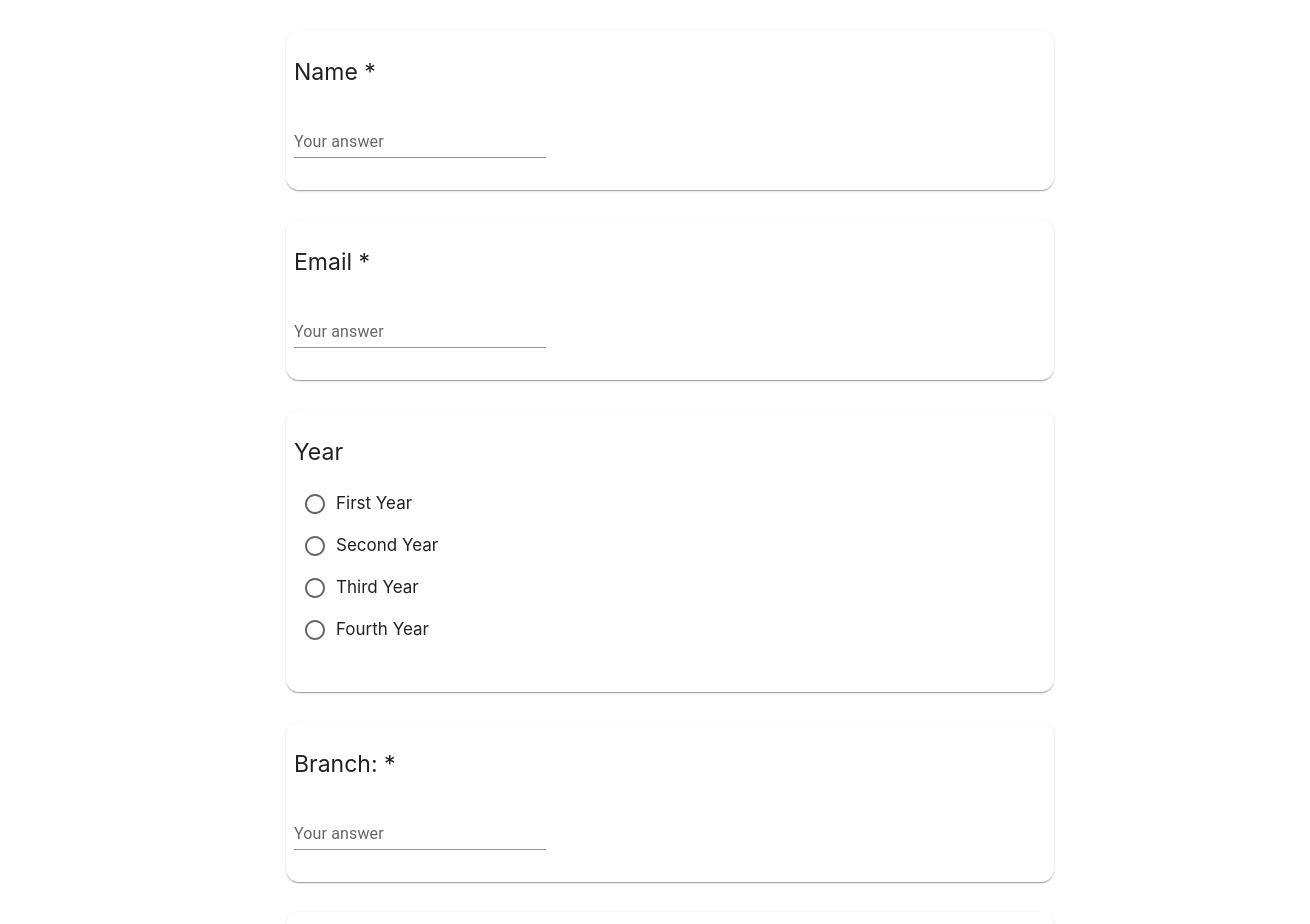
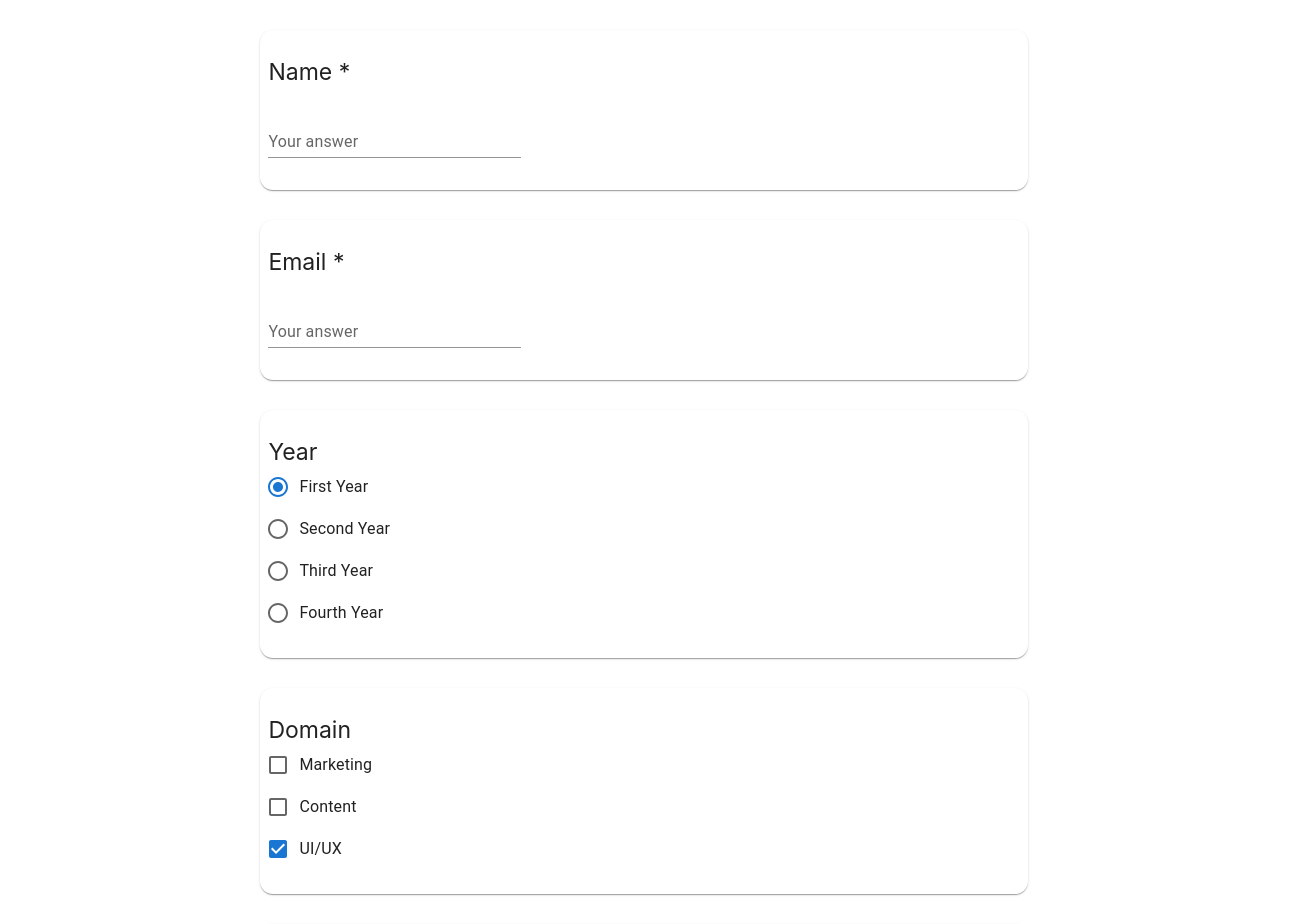
Before and after one commit to himanshu070/Form-For-GFG, a React (Create React App) app: page / in a window 1280 px wide. Shown: the top 924 px of the page, 1310 px wide, since content can reach past the window. Built offline with nearby package versions, Linux system fonts and the light colour scheme.

Commit message:
checkbox

```diff
--- a/src/App.js
+++ b/src/App.js
@@ -4,13 +4,14 @@ import ToggleCard from "./Components/ToggleCard";
 import Button from "@mui/material/Button";
 import "./CSS/App.css";
 import { useState } from "react";
+import CheckCard from "./Components/CheckCard";
 function App() {
   const [inputVal, setInputVal] = useState({
     name: "",
     email: "",
-    year: "",
-    branch: "",
-    questions: "",
+    year: "First Year",
+    domain: ["", "", ""],
+    discord: "",
   });
 
   const submit = () => {
@@ -30,26 +31,31 @@ function App() {
         setInputVal={setInputVal}
         name="email"
       />
-      <ToggleCard title={"Year"}
+      <ToggleCard
+        title={"Year"}
         value={inputVal}
         setInputVal={setInputVal}
         name="year"
       />
+      <CheckCard
+      title={"Domain"}
+      value={inputVal}
+      setInputVal={setInputVal}
+      name="domain"
+      />
       <TextCard
-        title={"Branch: *"}
+        title={
+          "Discord ID: ( ex: abcdg#1234) (In case you don't have a discord account, please make one. We will be communicating via discord for all team related activities.)"
+        }
         value={inputVal}
         setInputVal={setInputVal}
-        name="branch"
+        name="discord"
       />
-      <TextCard
-        title={"Any questions you would like to ask the panelists:"}
-        value={inputVal}
-        setInputVal={setInputVal}
-        name="questions"
-      />
-      <Button onClick={submit} variant="contained" color="success">
-        Success
-      </Button>
+      <div className="form-submit-button">
+        <Button onClick={submit} variant="contained" color="success">
+          Submit
+        </Button>
+      </div>
     </div>
   );
 }
--- a/src/CSS/App.css
+++ b/src/CSS/App.css
@@ -1,4 +1,14 @@
 /* .app-js{
+    margin: 0;
+    padding: 0;
     background-color: black;
     width: 100%;
 } */
+
+.form-submit-button{
+    display: flex;
+    align-items: center;
+    margin-left: 20.3vw;
+    margin-bottom: 20px;
+    margin-top: -10px;
+}
--- a/src/CSS/TextCard.css
+++ b/src/CSS/TextCard.css
@@ -5,7 +5,7 @@
     display: flex;
     align-items: center;
     justify-content: center;
-    width: 100vw;
+    width: 96vw;
     margin: 30px;
 }
 #card{
--- /dev/null
+++ b/src/Components/CheckCard.jsx
@@ -0,0 +1,113 @@
+import React from 'react';
+import CardContent from "@mui/material/CardContent";
+import Typography from "@mui/material/Typography";
+import Card from "@mui/material/Card";
+import FormControlLabel from "@mui/material/FormControlLabel";
+import FormGroup from "@mui/material/FormGroup";
+import Checkbox from "@mui/material/Checkbox";
+
+
+
+const CheckCard = ({ title, value, setInputVal, name }) => {
+
+    const [val, changeVal] = React.useState({
+        one: false,
+        two: false,
+        three: true
+    });
+
+    // const handleChange1 = (e)=>{
+    //    setInputVal({
+    //      ...value,
+    //      [name]: e.target.value
+    //    })
+    // }
+
+    // const handleChange2 = (e) => {
+    //   setInputVal({
+    //     ...value,
+    //     [name]: e.target.value,
+    //   });
+    // };
+
+    // const handleChange3 = (e) => {
+    //   setInputVal({
+    //     ...value,
+    //     [name]: e.target.value,
+    //   });
+    // };
+
+    const toggle1 = (e)=>{
+      changeVal({
+        ...val,
+        one: !val.one
+      })
+       setInputVal({
+         ...value,
+         name: e.target.value,
+       });
+    }
+    const toggle2 = (e) => {
+      changeVal({
+        ...val,
+        two: !val.two,
+      });
+       setInputVal({
+         ...value,
+         [name]: e.target.value,
+       });
+    };
+    const toggle3 = (e) => {
+      changeVal({
+        ...val,
+        three: !val.three,
+      });
+       setInputVal({
+         ...value,
+         [name]: e.target.value,
+       });
+    };
+
+  return (
+    <>
+      <div id="card-div">
+        <Card id="card" sx={{ maxWidth: 345 }}>
+          <CardContent>
+            <Typography
+              class="card-title"
+              gutterBottom
+              variant="h5"
+              component="div"
+            >
+              {title}
+              <div className="check-list">
+                <FormGroup>
+                  <FormControlLabel
+                    control={<Checkbox defaultChecked />}
+                    checked={val.one}
+                    label="Marketing"
+                    onChange={(toggle1)}
+                  />
+                  <FormControlLabel
+                    control={<Checkbox defaultChecked />}
+                    checked={val.two}
+                    label="Content"
+                    onChange={(toggle2)}
+                  />
+                  <FormControlLabel
+                    control={<Checkbox defaultChecked />}
+                    checked={val.three}
+                    label="UI/UX"
+                    onChange={(toggle3)}
+                  />
+                </FormGroup>
+              </div>
+            </Typography>
+          </CardContent>
+        </Card>
+      </div>
+    </>
+  );
+};
+
+export default CheckCard;
--- a/src/Components/TextCard.jsx
+++ b/src/Components/TextCard.jsx
@@ -1,10 +1,7 @@
 import React, { useState } from "react";
 import Box from "@mui/material/Box";
 import TextField from "@mui/material/TextField";
-import CardActions from "@mui/material/CardActions";
 import CardContent from "@mui/material/CardContent";
-import CardMedia from "@mui/material/CardMedia";
-import Button from "@mui/material/Button";
 import Typography from "@mui/material/Typography";
 import Card from "@mui/material/Card";
 import "../CSS/TextCard.css";
--- a/src/Components/ToggleCard.jsx
+++ b/src/Components/ToggleCard.jsx
@@ -1,20 +1,19 @@
 import React from 'react';
-import CardActions from "@mui/material/CardActions";
 import CardContent from "@mui/material/CardContent";
-import CardMedia from "@mui/material/CardMedia";
-import Button from "@mui/material/Button";
 import Typography from "@mui/material/Typography";
 import Card from "@mui/material/Card";
-import RadioButtonUncheckedIcon from "@mui/icons-material/RadioButtonUnchecked";
-import RadioButtonCheckedIcon from "@mui/icons-material/RadioButtonChecked";
-import CheckCircleOutlineIcon from "@mui/icons-material/CheckCircleOutline";
-import CheckCircleIcon from "@mui/icons-material/CheckCircle";
-import CircleIcon from "@mui/icons-material/Circle";
-import CheckCircleTwoToneIcon from "@mui/icons-material/CheckCircleTwoTone";
-import CircleTwoToneIcon from "@mui/icons-material/CircleTwoTone";
-import Checkbox from "@mui/material/Checkbox";
+import Radio from "@mui/material/Radio";
+import RadioGroup from "@mui/material/RadioGroup";
+import FormControlLabel from "@mui/material/FormControlLabel";
 
-const ToggleCard = (props) => {
+
+const ToggleCard = ({title, value, setInputVal, name}) => {
+  const handleChange = (e)=>{
+    setInputVal({
+      ...value,
+      [name]: e.target.value
+    })
+  }
   return (
     <>
       <div id="card-div">
@@ -26,33 +25,35 @@ const ToggleCard = (props) => {
               variant="h5"
               component="div"
             >
-              {props.title}
+              {title}
               <div className="toggle-list">
-                <ul className='list-items'>
-                  <li>
-                    <Checkbox
-                      icon={<RadioButtonUncheckedIcon />}
-                      checkedIcon={<RadioButtonCheckedIcon />}
-                    />
-                    First Year
-
-                  </li>
-                  <li> <Checkbox
-                      icon={<RadioButtonUncheckedIcon />}
-                      checkedIcon={<RadioButtonCheckedIcon />}
-                    />
-                    Second Year</li>
-                  <li> <Checkbox
-                      icon={<RadioButtonUncheckedIcon />}
-                      checkedIcon={<RadioButtonCheckedIcon />}
-                    />
-                    Third Year</li>
-                  <li> <Checkbox
-                      icon={<RadioButtonUncheckedIcon />}
-                      checkedIcon={<RadioButtonCheckedIcon />}
-                    />
-                    Fourth Year</li>
-                </ul>
+                <RadioGroup
+                  aria-labelledby="demo-radio-buttons-group-label"
+                  defaultValue="First Year"
+                  name="radio-buttons-group"
+                  onChange={handleChange}
+                >
+                  <FormControlLabel
+                    value="First Year"
+                    control={<Radio />}
+                    label="First Year"
+                  />
+                  <FormControlLabel
+                    value="Second Year"
+                    control={<Radio />}
+                    label="Second Year"
+                  />
+                  <FormControlLabel
+                    value="Third Year"
+                    control={<Radio />}
+                    label="Third Year"
+                  />
+                  <FormControlLabel
+                    value="Fourth Year"
+                    control={<Radio />}
+                    label="Fourth Year"
+                  />
+                </RadioGroup>
               </div>
             </Typography>
           </CardContent>
```
